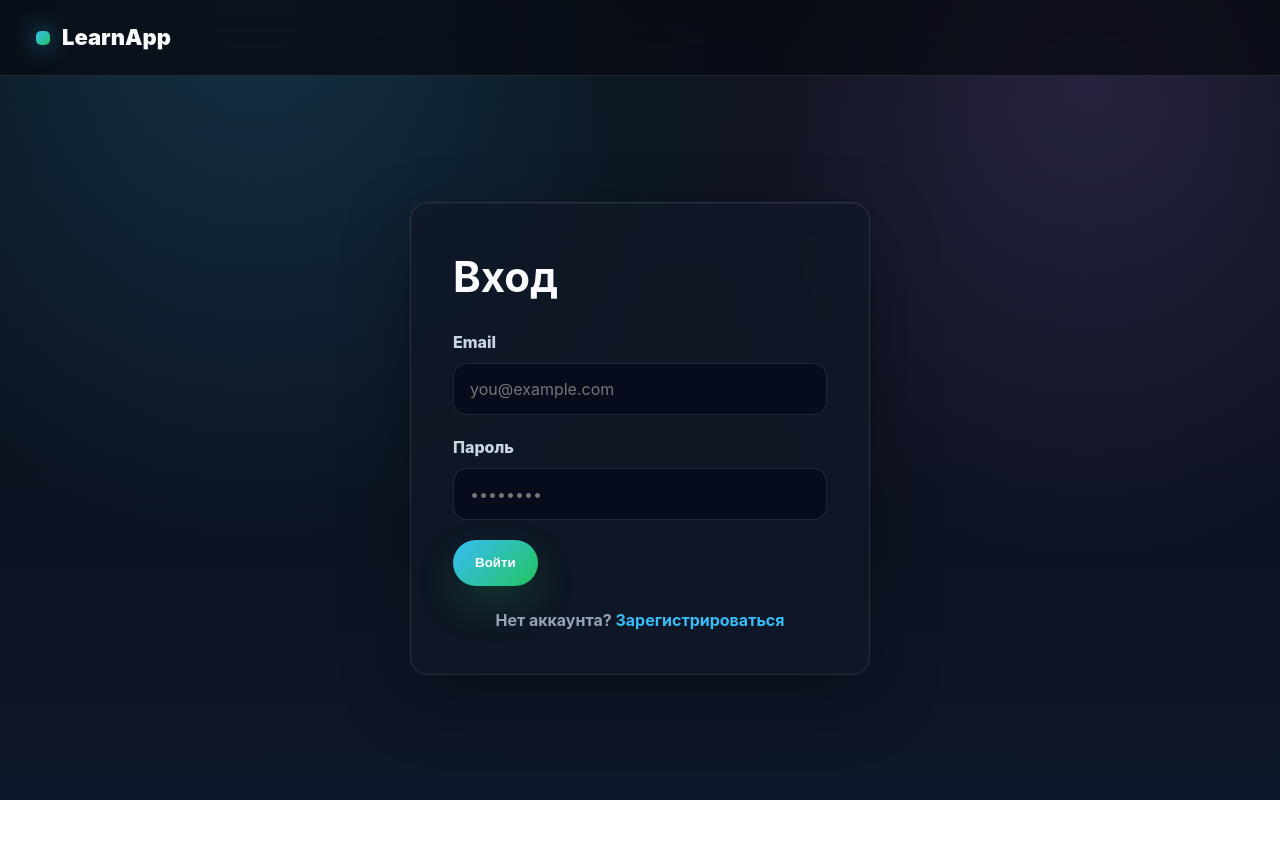
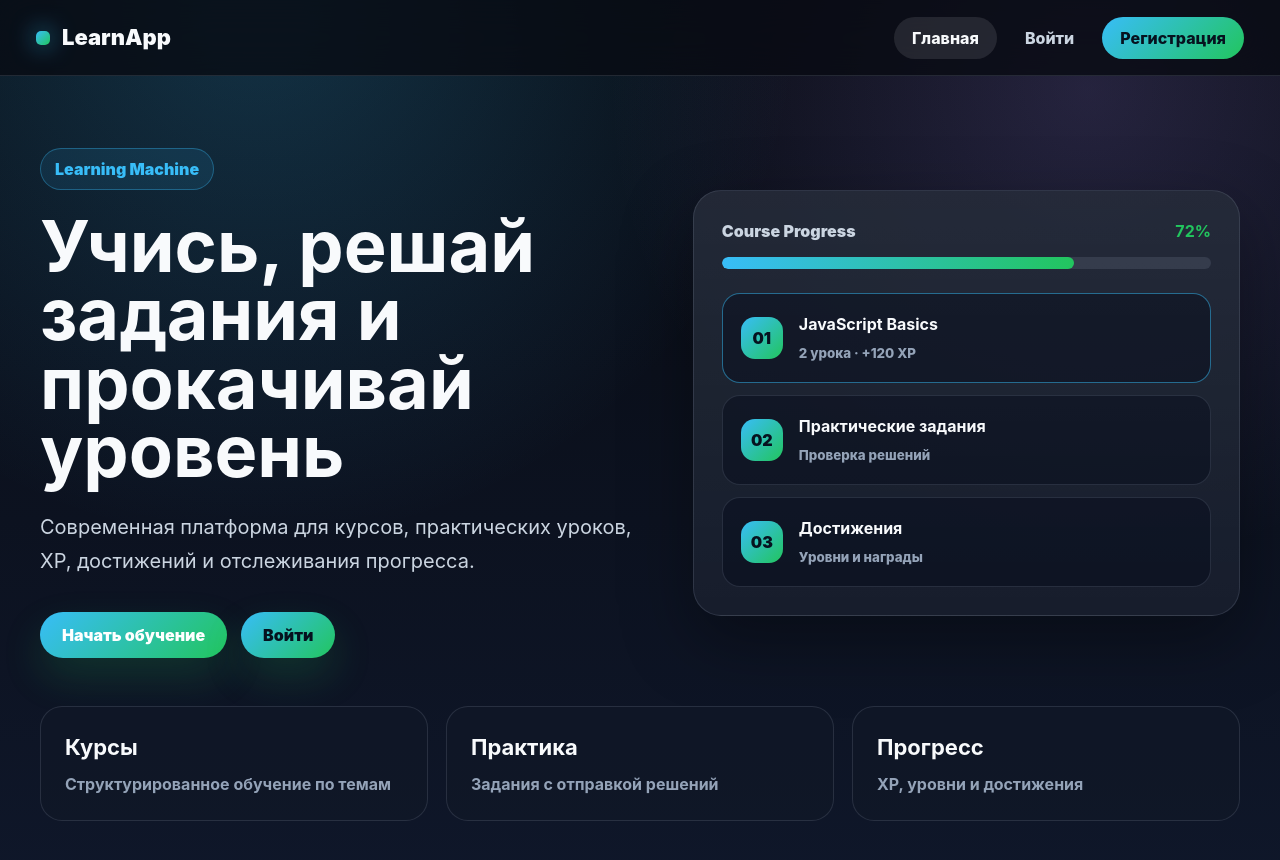
Before and after one commit to erkebulan234/learning_machine, a React (Create React App) app in the folder frontend/: page / in a window 1280 px wide. Before the commit this address led to /login. Shown: the top 860 px of the page. Before the commit the page ends 800 px from the top, so only its background shows below. Built offline with nearby package versions, Linux system fonts and the light colour scheme.

Commit message:
Add landing page and improve navigation

```diff
--- a/frontend/src/App.js
+++ b/frontend/src/App.js
@@ -13,6 +13,7 @@ import CreateCoursePage  from './pages/CreateCoursePage';
 import CreateLessonPage  from './pages/CreateLessonPage';
 import CreateTaskPage    from './pages/CreateTaskPage';
 import AdminPage from './pages/AdminPage';
+import HomePage from './pages/HomePage';
 
 function App() {
   return (
@@ -20,6 +21,7 @@ function App() {
       <BrowserRouter>
         <Navbar />
         <Routes>
+          <Route path="/" element={<HomePage />} />
           <Route path="/login"    element={<LoginPage />} />
           <Route path="/register" element={<RegisterPage />} />
           <Route path="/courses"  element={<PrivateRoute><CoursesPage /></PrivateRoute>} />
@@ -30,7 +32,7 @@ function App() {
           <Route path="/courses/:courseId/lessons/new" element={<PrivateRoute><CreateLessonPage /></PrivateRoute>} />
           <Route path="/lessons/:lessonId/tasks/new" element={<PrivateRoute><CreateTaskPage /></PrivateRoute>} />
           <Route path="/admin" element={<PrivateRoute><AdminPage /></PrivateRoute>} />
-          <Route path="*"         element={<Navigate to="/courses" replace />} />
+          <Route path="*" element={<Navigate to="/" replace />} />
         </Routes>
       </BrowserRouter>
     </AuthProvider>
--- a/frontend/src/components/Navbar.js
+++ b/frontend/src/components/Navbar.js
@@ -1,4 +1,4 @@
-import { Link, useNavigate } from 'react-router-dom';
+import { NavLink, Link, useNavigate } from 'react-router-dom';
 import { useAuth } from '../context/AuthContext';
 
 export default function Navbar() {
@@ -12,16 +12,25 @@ export default function Navbar() {
 
   return (
     <nav className="navbar">
-      <Link to="/courses" className="navbar-logo">LearnApp</Link>
-      {user && (
-        <div className="navbar-links">
-          <Link to="/courses">Курсы</Link>
-          <Link to="/profile">Профиль</Link>
-          {isAdmin && <Link to="/admin" className="navbar-admin">⚙ Админ</Link>}
-          <span className="navbar-xp">⚡ {user.xp} XP</span>
-          <button onClick={handleLogout} className="btn-logout">Выйти</button>
-        </div>
-      )}
+      <Link to={user ? '/courses' : '/'} className="navbar-logo">LearnApp</Link>
+
+      <div className="navbar-links">
+        {user ? (
+          <>
+            <NavLink to="/courses">Курсы</NavLink>
+            <NavLink to="/profile">Профиль</NavLink>
+            {isAdmin && <NavLink to="/admin" className="navbar-admin">Админ</NavLink>}
+            <span className="navbar-xp">⚡ {user.xp} XP</span>
+            <button onClick={handleLogout} className="btn-logout">Выйти</button>
+          </>
+        ) : (
+          <>
+            <NavLink to="/">Главная</NavLink>
+            <NavLink to="/login">Войти</NavLink>
+            <Link to="/register" className="nav-cta">Регистрация</Link>
+          </>
+        )}
+      </div>
     </nav>
   );
 }
--- /dev/null
+++ b/frontend/src/pages/HomePage.js
@@ -0,0 +1,76 @@
+import { Link } from 'react-router-dom';
+import { useAuth } from '../context/AuthContext';
+
+export default function HomePage() {
+  const { user } = useAuth();
+
+  return (
+    <main className="home-page">
+      <section className="home-hero">
+        <div className="home-copy">
+          <div className="home-badge">Learning Machine</div>
+          <h1>Учись, решай задания и прокачивай уровень</h1>
+          <p>
+            Современная платформа для курсов, практических уроков, XP, достижений
+            и отслеживания прогресса.
+          </p>
+
+          <div className="home-actions">
+            {user ? (
+              <Link to="/courses" className="btn-primary">Перейти к курсам</Link>
+            ) : (
+              <>
+                <Link to="/register" className="btn-primary">Начать обучение</Link>
+                <Link to="/login" className="btn-secondary">Войти</Link>
+              </>
+            )}
+          </div>
+        </div>
+
+        <div className="home-preview">
+          <div className="preview-top">
+            <span>Course Progress</span>
+            <strong>72%</strong>
+          </div>
+          <div className="preview-line"><span style={{ width: '72%' }} /></div>
+          <div className="preview-card active">
+            <span>01</span>
+            <div>
+              <strong>JavaScript Basics</strong>
+              <small>2 урока · +120 XP</small>
+            </div>
+          </div>
+          <div className="preview-card">
+            <span>02</span>
+            <div>
+              <strong>Практические задания</strong>
+              <small>Проверка решений</small>
+            </div>
+          </div>
+          <div className="preview-card">
+            <span>03</span>
+            <div>
+              <strong>Достижения</strong>
+              <small>Уровни и награды</small>
+            </div>
+          </div>
+        </div>
+      </section>
+
+      <section className="home-features">
+        <div>
+          <strong>Курсы</strong>
+          <span>Структурированное обучение по темам</span>
+        </div>
+        <div>
+          <strong>Практика</strong>
+          <span>Задания с отправкой решений</span>
+        </div>
+        <div>
+          <strong>Прогресс</strong>
+          <span>XP, уровни и достижения</span>
+        </div>
+      </section>
+    </main>
+  );
+}
--- a/frontend/src/styles/global.css
+++ b/frontend/src/styles/global.css
@@ -723,3 +723,169 @@ a { color: inherit; }
 .btn-primary:hover {
   box-shadow: 0 22px 48px rgba(34, 197, 94, 0.24);
 }
+.navbar-links a.active {
+  color: var(--text);
+  background: rgba(255, 255, 255, 0.1);
+}
+
+.nav-cta {
+  color: #06121f !important;
+  background: linear-gradient(135deg, var(--brand), var(--brand-2)) !important;
+}
+
+.home-page {
+  width: min(1200px, calc(100% - 40px));
+  margin: 0 auto;
+  padding: 72px 0;
+}
+
+.home-hero {
+  display: grid;
+  grid-template-columns: minmax(0, 1.05fr) minmax(360px, 0.95fr);
+  gap: 48px;
+  align-items: center;
+}
+
+.home-badge {
+  width: fit-content;
+  margin-bottom: 22px;
+  padding: 8px 14px;
+  border: 1px solid rgba(56, 189, 248, 0.35);
+  border-radius: 999px;
+  color: var(--brand);
+  background: rgba(56, 189, 248, 0.1);
+  font-weight: 900;
+}
+
+.home-copy h1 {
+  max-width: 720px;
+  font-size: 72px;
+  line-height: 0.95;
+  letter-spacing: 0;
+  margin-bottom: 24px;
+}
+
+.home-copy p {
+  max-width: 620px;
+  color: var(--soft);
+  font-size: 20px;
+  line-height: 1.7;
+}
+
+.home-actions {
+  display: flex;
+  gap: 14px;
+  margin-top: 34px;
+}
+
+.home-preview {
+  padding: 28px;
+  border: 1px solid var(--line);
+  border-radius: 28px;
+  background:
+    linear-gradient(180deg, rgba(255,255,255,0.08), rgba(255,255,255,0.03)),
+    rgba(17, 24, 39, 0.86);
+  box-shadow: var(--shadow);
+}
+
+.preview-top {
+  display: flex;
+  justify-content: space-between;
+  margin-bottom: 14px;
+  color: var(--soft);
+  font-weight: 900;
+}
+
+.preview-top strong {
+  color: var(--brand-2);
+}
+
+.preview-line {
+  height: 12px;
+  margin-bottom: 24px;
+  border-radius: 999px;
+  background: rgba(148, 163, 184, 0.16);
+  overflow: hidden;
+}
+
+.preview-line span {
+  display: block;
+  height: 100%;
+  border-radius: inherit;
+  background: linear-gradient(90deg, var(--brand), var(--brand-2));
+}
+
+.preview-card {
+  display: flex;
+  gap: 16px;
+  align-items: center;
+  padding: 18px;
+  margin-top: 12px;
+  border: 1px solid var(--line);
+  border-radius: 18px;
+  background: rgba(2, 6, 23, 0.38);
+}
+
+.preview-card.active {
+  border-color: rgba(56, 189, 248, 0.5);
+}
+
+.preview-card span {
+  width: 42px;
+  height: 42px;
+  display: grid;
+  place-items: center;
+  border-radius: 14px;
+  color: #06121f;
+  background: linear-gradient(135deg, var(--brand), var(--brand-2));
+  font-weight: 950;
+}
+
+.preview-card strong {
+  display: block;
+  margin-bottom: 4px;
+}
+
+.preview-card small {
+  color: var(--muted);
+  font-weight: 800;
+}
+
+.home-features {
+  display: grid;
+  grid-template-columns: repeat(3, 1fr);
+  gap: 18px;
+  margin-top: 48px;
+}
+
+.home-features div {
+  padding: 24px;
+  border: 1px solid var(--line);
+  border-radius: 22px;
+  background: rgba(17, 24, 39, 0.72);
+}
+
+.home-features strong {
+  display: block;
+  margin-bottom: 8px;
+  font-size: 22px;
+}
+
+.home-features span {
+  color: var(--muted);
+  font-weight: 700;
+}
+
+@media (max-width: 900px) {
+  .home-hero {
+    grid-template-columns: 1fr;
+  }
+
+  .home-copy h1 {
+    font-size: 48px;
+  }
+
+  .home-features {
+    grid-template-columns: 1fr;
+  }
+}
```
